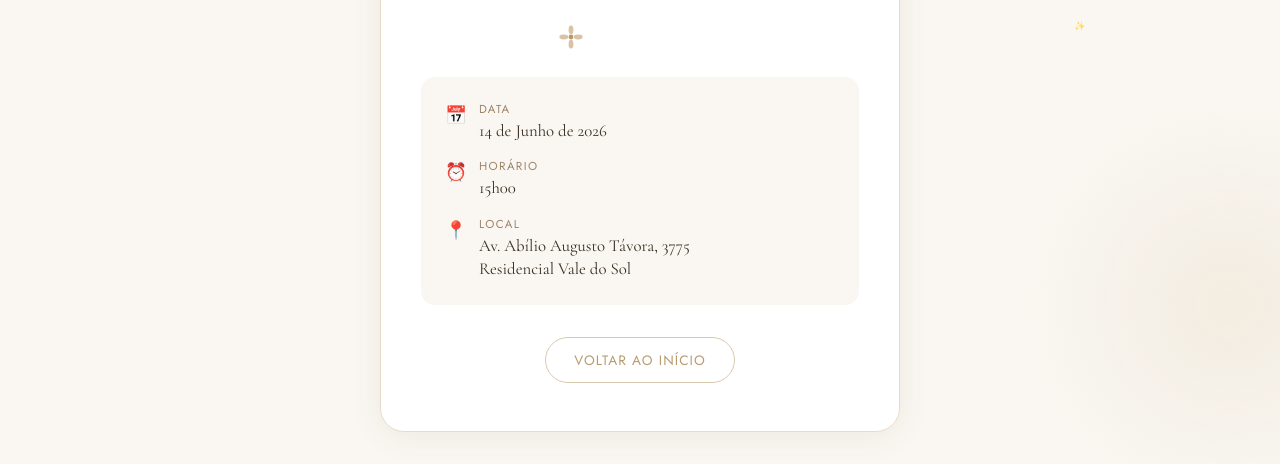
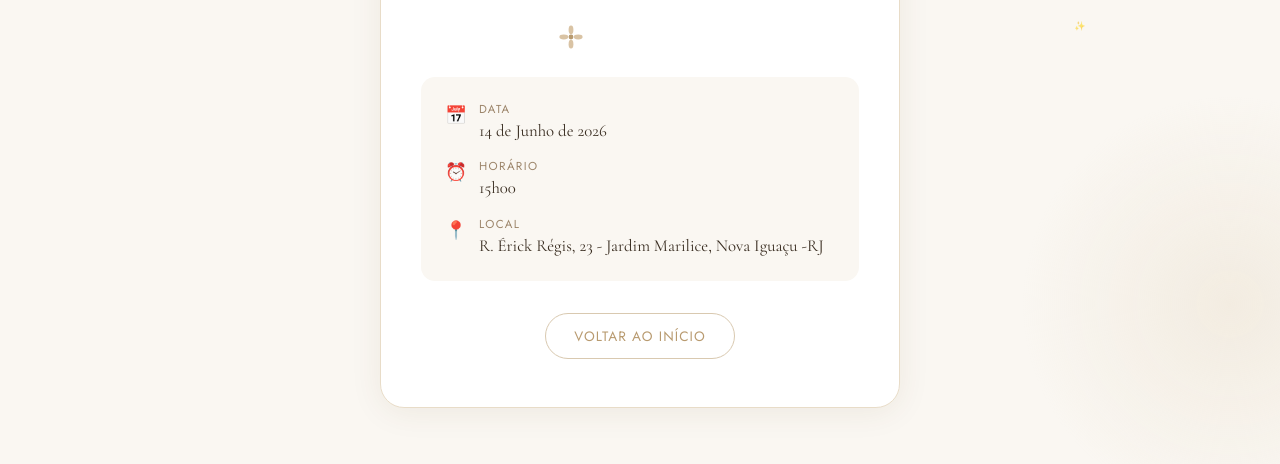
Before and after one commit to RealizeEstudio/cha-de-panela, a plain HTML site: page obrigado.html in a window 1280 px wide. Shown: the part 446-910 px from the top of the page. After the commit the page ends 886 px from the top, so only its background shows below. Drawn offline with nearby package versions, Linux system fonts and the light colour scheme.

Commit message:
atualizando endereço

```diff
--- a/obrigado.html
+++ b/obrigado.html
@@ -83,7 +83,7 @@
                     <span class="detail-icon">📍</span>
                     <div>
                         <span class="detail-label">Local</span>
-                        <span class="detail-value">Av. Abílio Augusto Távora, 3775<br>Residencial Vale do Sol</span>
+                        <span class="detail-value">R. Érick Régis, 23 - Jardim Marilice, Nova Iguaçu -RJ</span>
                     </div>
                 </div>
             </div>
```
